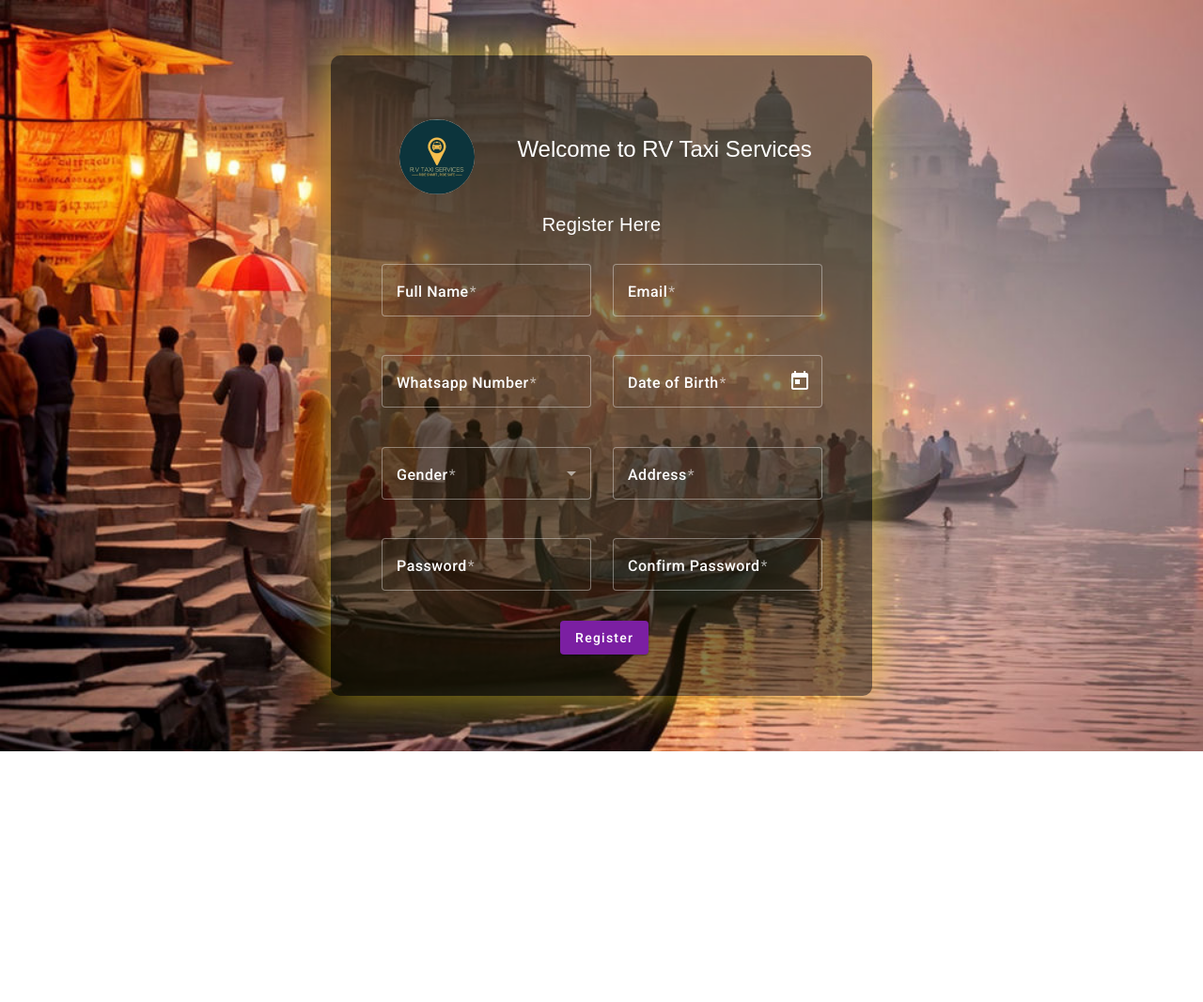
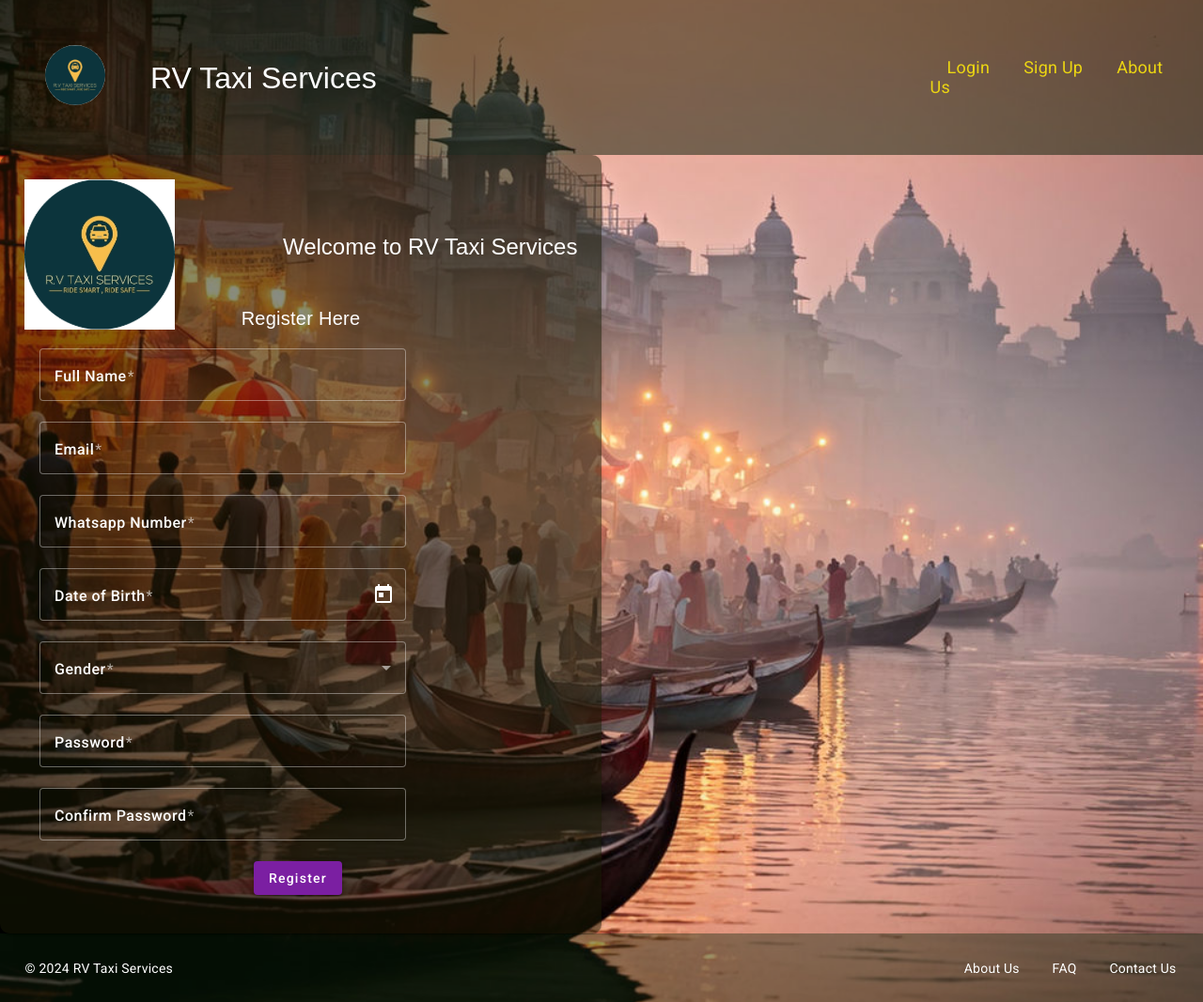
Before and after one commit to AbhiGTM19/Taxi-Service-Frontend, an Angular app: page /register in a window 1280 px wide. Shown: the whole page at 94% size. Before the commit the page ends 800 px from the top, so only its background shows below. Built offline with nearby package versions, Linux system fonts and the light colour scheme.

Commit message:
All three components are unstable and are not finalized.

```diff
--- a/src/app/faq/faq.component.css
+++ b/src/app/faq/faq.component.css
@@ -81,7 +81,6 @@ header a img {
     font-size: xx-large;
     font-weight: bold;
     font-family: Arial, Helvetica, sans-serif;
-    text-decoration: underline;
     color : wheat;
 }
 
@@ -103,7 +102,9 @@ header a img {
 
   .panel{
     margin-bottom: 5px;
-    background-color: rgb(5, 70, 90, 0.7);
+    margin-left: 20%;
+    width: 60%;
+    background-color: rgb(5, 70, 90, 0.5);
   }
 
   .panel_title{
@@ -127,7 +128,7 @@ header a img {
 
   .footer_links {
     display: flex;
-    gap: 3em; /* Adjust the gap value as needed */
+    gap: 3em;
   }
 
   .footer_links a {
--- a/src/app/faq/faq.component.html
+++ b/src/app/faq/faq.component.html
@@ -11,7 +11,7 @@
             </h1>
         </div>
         <div class="header1">
-            <nav >
+            <nav>
                 <a routerLink="/login">Login</a>
                 <a routerLink="/register">Sign Up</a>
                 <a routerLink="/about-us">About Us</a>
--- a/src/app/landing-page/landing-page.component.css
+++ b/src/app/landing-page/landing-page.component.css
@@ -1,6 +1,6 @@
 /* CSS for body */
 body {
-    background-image: url('src/assets/hola.png');
+    /* background-image: url('src/assets/hola.png'); */
     background-size: cover;
     background-position: center;
     background-repeat: no-repeat;
--- a/src/app/registration-page/registration.component.css
+++ b/src/app/registration-page/registration.component.css
@@ -1,23 +1,21 @@
-html {
+body {
     background-image: url('src/assets/hola.png');
     background-size: cover;
     background-position: center;
     background-repeat: no-repeat;
-    height: 100vh;
+    width: 100%;
+    height: max-content;
     margin: 0;
-    display: flex;
-    justify-content: center;
-    align-items: center;
 }
 
 mat-card {
-    max-width: 80%;
-    max-height: 100%;
-    width: 45%;
-    padding: 2em;
+    /* justify-content: center; */
+    max-width: 50%;
+    max-height: 20%;
+    padding: 2%;
     background: rgba(25, 27, 5, 0.5);
     border-radius: 10px;
-    box-shadow: 0px 0px 40px rgba(236, 214, 18, 0.6);
+    /* box-shadow: 0px 0px 40px rgba(236, 214, 18, 0.6); */
 }
 
 h1 {
@@ -28,10 +26,10 @@ h1 {
 
 }
 
-.header {
+.image {
     display: flex;
     align-items: center;
-    justify-content: left;
+    justify-content: space-between;
 
   }
 
@@ -53,15 +51,97 @@ h2 {
 .formField{
     display: flex;
     justify-content: flex-start;
-    padding: 2%;
+    /* padding: 2%; */
 }
 
 mat-form-field {
     color: black;
-    width: 100%;
+    width: 70%;
 }
 
 mat-label {
     font-weight: 500;
     color: white;
 }
+
+ /* CSS for header */
+
+header {
+    display: flex;
+    justify-items: flex-start;
+    flex-direction: row;
+    width: 100%;
+    height: max-content;
+    align-items:center;
+    padding: -10%;
+    background-color: rgb(5, 27, 5, 0.5);
+    gap: 0%;
+}
+
+header a img {
+    min-width:fit-content ;
+    min-height: fit-content;
+    transform: scale(0.4);
+    border-radius: 50%;
+}
+
+.header1{
+    display: flex;
+    justify-items: flex-start;
+    margin-left: 46%;
+    color: rgba(236, 214, 18);
+    text-decoration: none;
+}
+
+.company_name {
+    font-size: xx-large;
+    width: max-content;
+    text-decoration: none;
+    color: white;
+    margin: 0px 0px 0px
+}
+
+.header1 nav a,
+.header1 nav select {
+    justify-content:start;
+    font-size: large;
+    text-align: center;
+    margin: 0 1em;
+    color: rgba(236, 214, 18);
+    text-decoration: none;
+}
+
+.header1 nav a:hover,
+.header1 nav select:hover {
+    text-decoration: underline;
+}
+
+/* CSS for footer */
+.footer {
+    display: flex;
+    justify-content: space-between;
+    align-items: center;
+    padding: 1em;
+    background-color: rgb(10, 36, 10, 0.4);
+    color: #fff;
+  }
+
+  .footer p {
+    margin: 1%;
+  }
+
+  .footer_links {
+    display: flex;
+    gap: 3em;
+  }
+
+  .footer_links a {
+    margin-right: -3%;
+    gap: 2%;
+    color: #fff;
+    text-decoration: none;
+  }
+
+  .footer_links a:hover {
+    text-decoration: underline;
+  }
--- a/src/app/registration-page/registration.component.html
+++ b/src/app/registration-page/registration.component.html
@@ -1,9 +1,26 @@
-<html>
+<body class="main">
+
+  <!-- Header -->
+  <header>
+    <a routerLink="/rvtaxiservices">
+      <img src="assets/logo_160px X 160px.png">
+    </a>
+    <div class="header">
+      <h1 class="company_name">
+        RV Taxi Services
+      </h1>
+    </div>
+    <div class="header1">
+      <nav>
+        <a routerLink="/login">Login</a>
+        <a routerLink="/register">Sign Up</a>
+        <a routerLink="/about-us">About Us</a>
+      </nav>
+    </div>
+  </header>
 
   <mat-card>
-
-
-  <div class="header">
+    <div class="image">
       <img src="assets/logo_160px X 160px.png">
       <h1>
         Welcome to RV Taxi Services
@@ -24,8 +41,10 @@
             <mat-label>Full Name</mat-label>
             <input matInput id="name" formControlName="name">
           </mat-form-field>
+        </div>
 
-      <mat-form-field appearance="outline" style="margin-left: 5%;">
+        <div class="formField">
+          <mat-form-field appearance="outline">
             <mat-label>Email</mat-label>
             <input matInput id="email" formControlName="email">
           </mat-form-field>
@@ -36,18 +55,18 @@
             <mat-label>Whatsapp Number</mat-label>
             <input matInput id="contactNumber" formControlName="contactNumber">
           </mat-form-field>
+        </div>
 
-      <mat-form-field appearance="outline" style="margin-left: 5%;">
+        <div class="formField">
+          <mat-form-field appearance="outline">
             <mat-label>Date of Birth</mat-label>
             <input matInput [matDatepicker]="picker" formControlName="dob">
             <mat-datepicker-toggle matIconSuffix [for]="picker"></mat-datepicker-toggle>
             <mat-datepicker #picker></mat-datepicker>
           </mat-form-field>
-
         </div>
 
         <div class="formField">
-
           <mat-form-field appearance="outline">
             <mat-label>Gender</mat-label>
             <mat-select formControlName="gender">
@@ -62,21 +81,24 @@
               </mat-option>
             </mat-select>
           </mat-form-field>
+        </div>
 
+        <!-- <div class="formField">
       <mat-form-field appearance="outline" style="margin-left: 5%;">
         <mat-label>Address</mat-label>
         <input matInput id="address" formControlName="address">
       </mat-form-field>
-
-    </div>
+    </div> -->
 
         <div class="formField">
           <mat-form-field appearance="outline">
             <mat-label>Password</mat-label>
             <input matInput type="password" id="password" formControlName="password">
           </mat-form-field>
+        </div>
 
-      <mat-form-field appearance="outline" style="margin-left: 5%;">
+        <div class="formField">
+          <mat-form-field appearance="outline">
             <mat-label>Confirm Password</mat-label>
             <input matInput type="password" id="confirmPassword" formControlName="confirmPassword">
           </mat-form-field>
@@ -93,4 +115,14 @@
 
   </mat-card>
 
-</html>
+  <!-- Footer -->
+  <footer class="footer">
+    <p>© 2024 RV Taxi Services</p>
+    <div class="footer_links">
+      <a href="#about">About Us</a>
+      <a routerLink="/faq">FAQ</a>
+      <a href="#contact">Contact Us</a>
+    </div>
+  </footer>
+
+</body>
```
Also changed, not shown: src/app/faq/faq.component.ts (+12 -0 lines). Lines whose indentation alone changed are shown as unchanged.
